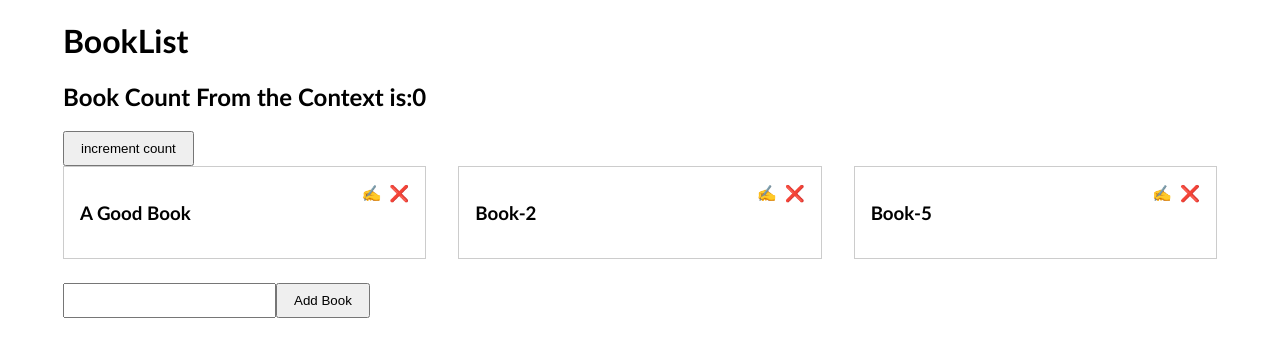
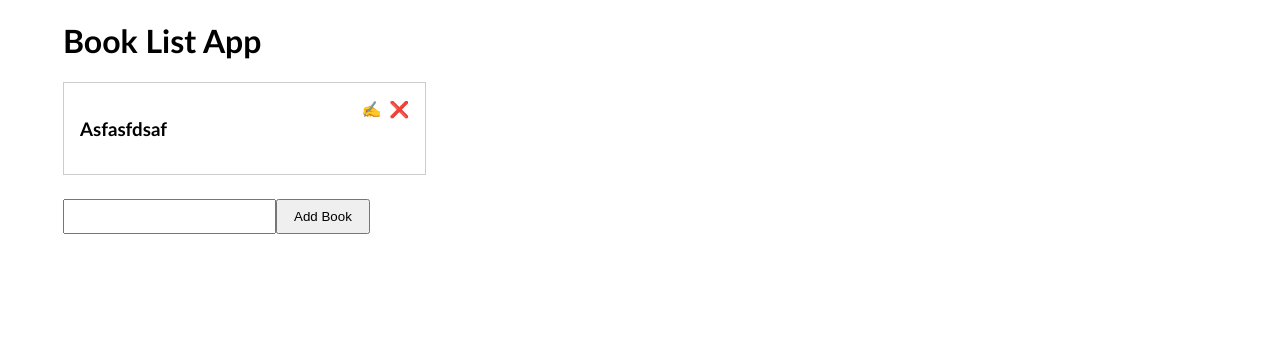
Before and after one commit to emmeiwhite/react-context-api-books-app, a React (Create React App) app: page / in a window 1280 px wide. Shown: the top 356 px of the page. Built offline with nearby package versions, Linux system fonts and the light colour scheme; data requests are answered from the project's data file.

Commit message:
The Application is re-factored perfectly for Context

```diff
--- a/db.json
+++ b/db.json
@@ -1,16 +1,8 @@
 {
   "books": [
     {
-      "name": "A Good Book",
-      "id": 7
-    },
-    {
-      "name": "Book-2",
-      "id": 8
-    },
-    {
-      "name": "Book-5",
-      "id": 11
+      "name": "asfasfdsaf",
+      "id": 3
     }
   ]
 }
--- a/src/App.js
+++ b/src/App.js
@@ -4,69 +4,13 @@ import { useState, useEffect } from "react";
 import axios from "axios";
 
 function App() {
-  const [books, setBooks] = useState([]);
-
-  // 0. We need to get all the books in the db.json file (api when the application starts). useEffect is the best place to do so!
-
-  useEffect(function () {
-    async function getAllBooks() {
-      const response = await axios.get("http://localhost:3002/books");
-      console.log(response);
-
-      setBooks(response.data);
-    }
-
-    getAllBooks();
-  }, []);
-
-  // 1. function createBook passing to the BookCreate to get the book submitted
-  async function createBook(book) {
-    const { name } = book;
-
-    const response = await axios.post("http://localhost:3002/books", {
-      name,
-    });
-
-    setBooks([...books, response.data]);
-
-    /*
-    console.log(book);
-    setBooks([...books, book]);
-    */
-  }
-
-  // 3. Deleting the book on the Api then updating the state locally
-  async function deleteBookId(id) {
-    const response = await axios.delete("http://localhost:3002/books/" + id);
-    const updatedBooks = books.filter((book) => book.id !== id);
-    setBooks(updatedBooks);
-  }
-
-  // 4. Editing the book on the Api then updating the state locally
-  async function editBookById(editedBook) {
-    const { id, name } = editedBook;
-    const response = await axios.put("http://localhost:3002/books/" + id, {
-      name,
-    });
-    // console.log(editedBook);
-    const editedBooks = books.map((book) =>
-      book.id === editedBook.id ? { ...book, ...response.data } : book
-    );
-
-    setBooks(editedBooks);
-  }
-
   return (
     <div className="App">
       {/* BookList Component */}
-      <BookList
-        books={books}
-        deleteBookId={deleteBookId}
-        editBookById={editBookById}
-      />
+      <BookList />
 
       {/* Here we go */}
-      <BookCreate createBook={createBook} />
+      <BookCreate />
     </div>
   );
 }
--- a/src/components/Book.js
+++ b/src/components/Book.js
@@ -1,9 +1,10 @@
-import React, { useState } from "react";
+import React, { useContext, useState } from "react";
 import BookEdit from "./BookEdit";
+import { BooksContext } from "../context/books";
 
-export default function Book({ id, name, deleteBookId, editBookById }) {
+export default function Book({ id, name }) {
+  const { deleteBookId } = useContext(BooksContext);
   // EditForm Component is required to Edit the BookTitle, but we need to conditionally render that UI from here
-
   const [isBookEdit, setIsBookEdit] = useState(false);
   return (
     <div className="book">
@@ -26,7 +27,6 @@ export default function Book({ id, name, deleteBookId, editBookById }) {
 
       {isBookEdit && (
         <BookEdit
-          editBookById={editBookById}
           id={id}
           isBookEdit={isBookEdit}
           setIsBookEdit={setIsBookEdit}
--- a/src/components/BookCreate.js
+++ b/src/components/BookCreate.js
@@ -1,7 +1,9 @@
-import React, { useState } from "react";
-import { v4 as uuidv4 } from "uuid";
+import React, { useContext, useState } from "react";
+import { BooksContext } from "../context/books";
+// import { v4 as uuidv4 } from "uuid";
 
-export default function BookCreate({ createBook }) {
+export default function BookCreate() {
+  const { createBook } = useContext(BooksContext);
   const [bookName, setBookName] = useState("");
 
   function handleBookSubmit(e) {
--- a/src/components/BookEdit.js
+++ b/src/components/BookEdit.js
@@ -1,6 +1,9 @@
-import React, { useState } from "react";
+import React, { useState, useContext } from "react";
+import { BooksContext } from "../context/books";
 
-export default function BookEdit({ editBookById, id, setIsBookEdit }) {
+export default function BookEdit({ id, setIsBookEdit }) {
+  const { editBookById } = useContext(BooksContext);
+
   const [editedBook, setEditedBook] = useState("");
 
   function handleSubmitEdit(e) {
--- a/src/components/BookList.js
+++ b/src/components/BookList.js
@@ -2,23 +2,17 @@ import React, { useContext } from "react";
 import Book from "./Book";
 import { BooksContext } from "../context/books";
 
-export default function BookList({ books, deleteBookId, editBookById }) {
-  // 3. Step-3: Consume the data (from the context) in the component
-  const { count, increment } = useContext(BooksContext);
-  const bookList = books.map((book) => (
+export default function BookList() {
+  const { books } = useContext(BooksContext);
+  const bookList = books?.map((book) => (
     <Book
       {...book}
       key={book.id}
-      deleteBookId={deleteBookId}
-      editBookById={editBookById}
     />
   ));
   return (
     <>
-      <h1>BookList</h1>
-      <h2>Book Count From the Context is:{count}</h2>
-
-      <button onClick={increment}>increment count</button>
+      <h1>Book List App</h1>
       <div className="book-list">{bookList}</div>
     </>
   );
--- a/src/context/books.js
+++ b/src/context/books.js
@@ -1,20 +1,56 @@
-import { createContext, useState } from "react";
+import { createContext, useState, useEffect } from "react";
+import axios from "axios";
 
 const BooksContext = createContext(); // 1. Create the context
 
 function Provider({ children }) {
-  const [count, setCount] = useState(0);
+  const [books, setBooks] = useState([]);
 
-  function increment() {
-    setCount(count + 1);
+  useEffect(function () {
+    async function getAllBooks() {
+      const response = await axios.get("http://localhost:3002/books");
+      console.log(response);
+
+      setBooks(response.data);
+    }
+
+    getAllBooks();
+  }, []);
+
+  async function createBook(book) {
+    const { name } = book;
+
+    const response = await axios.post("http://localhost:3002/books", {
+      name,
+    });
+
+    setBooks([...books, response.data]);
   }
 
-  // 2. Specify the data that will be shared across whole application
+  async function deleteBookId(id) {
+    await axios.delete("http://localhost:3002/books/" + id);
+    const updatedBooks = books.filter((book) => book.id !== id);
+    setBooks(updatedBooks);
+  }
+
+  async function editBookById(editedBook) {
+    const { id, name } = editedBook;
+    const response = await axios.put("http://localhost:3002/books/" + id, {
+      name,
+    });
+    const editedBooks = books.map((book) =>
+      book.id === editedBook.id ? { ...book, ...response.data } : book
+    );
+
+    setBooks(editedBooks);
+  }
+
   const valuesToShare = {
-    count: count,
-    increment: increment,
+    books,
+    deleteBookId,
+    editBookById,
+    createBook,
   };
-
   return (
     <BooksContext.Provider value={valuesToShare}>
       {children}
```
